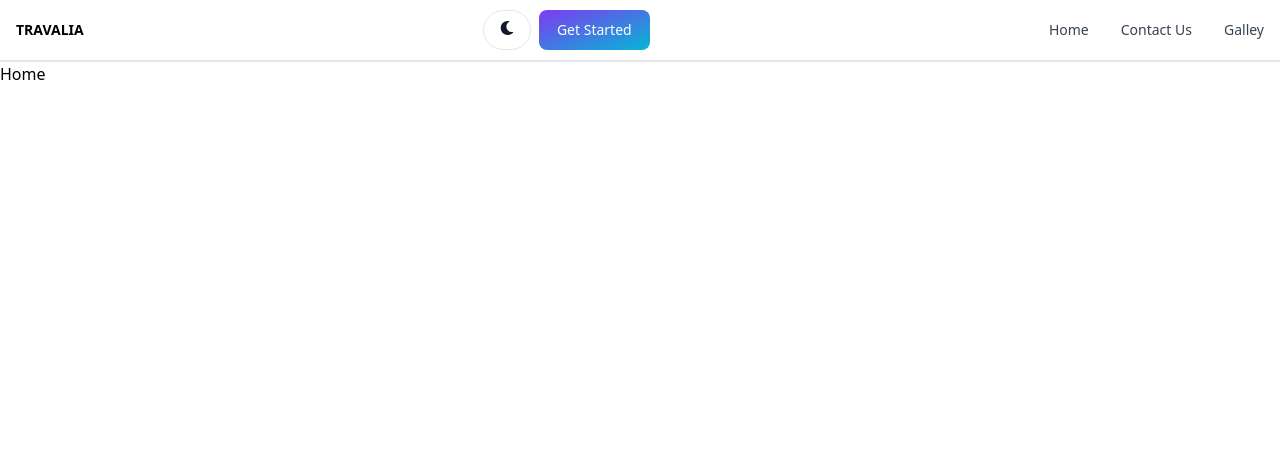
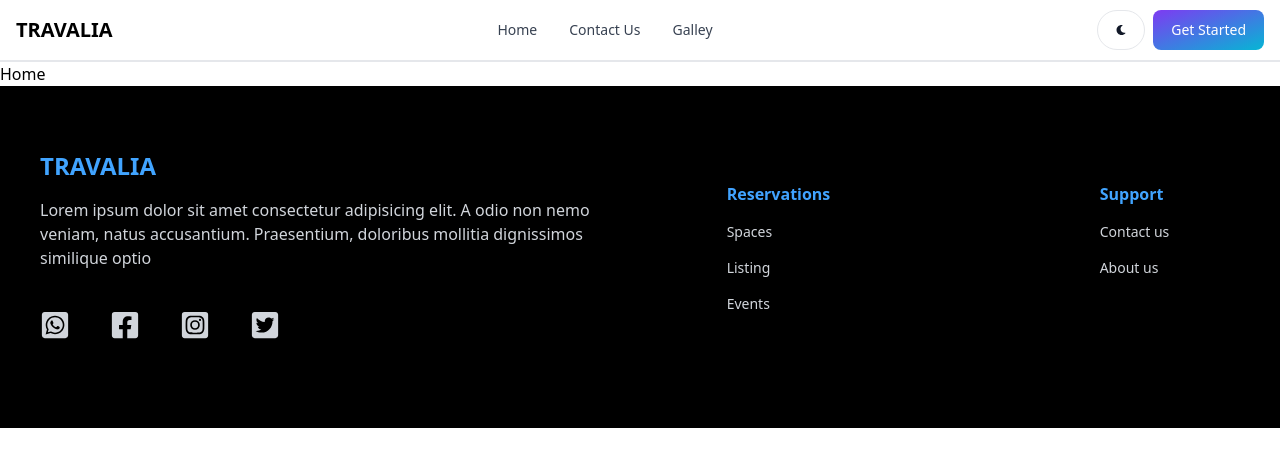
Before and after one commit to Gayasri72/Travalia, a React (Vite) app in the folder frontend/: page / in a window 1280 px wide. Shown: the top 466 px of the page. Built offline with nearby package versions, Linux system fonts and the light colour scheme.

Commit message:
set up footer and move some folers in to src

```diff
--- a/frontend/src/App.jsx
+++ b/frontend/src/App.jsx
@@ -1,10 +1,12 @@
 import{BrowserRouter,Routes,Route} from 'react-router-dom'
-import Home from '../pages/Home'
-import Info from '../pages/Info'
-import SignIn from '../pages/SignIn'
-import SignUp from '../pages/SignUp'
-import ContactUs from '../pages/ContactUs'
-import Header from '../components/Header'
+import Home from './pages/Home'
+import Info from './pages/Info'
+import SignIn from './pages/SignIn'
+import SignUp from './pages/SignUp'
+import ContactUs from './pages/ContactUs'
+import Header from './components/Header'
+import Notfound from './pages/Notfound'
+import Footer from './components/Footer'
 
 
 export default function App() {
@@ -19,8 +21,10 @@ export default function App() {
         <Route path="/sign-in" element={<SignIn/>} />
         <Route path="/sign-up" element={<SignUp/>} />
         <Route path="/contact" element={<ContactUs/>} />
+        <Route path="*" element={<Notfound/>} />
 
       </Routes>
+      <Footer/>
     </BrowserRouter>
   )
 }
--- /dev/null
+++ b/frontend/src/components/Footer.jsx
@@ -0,0 +1,52 @@
+import React from 'react';
+import {
+  FaWhatsappSquare,
+  FaFacebookSquare,
+  FaInstagramSquare,
+  FaTwitterSquare,
+} from 'react-icons/fa';
+import { Link } from 'react-router-dom';
+
+function Footer() {
+  return (
+    <div className="w-full bg-black py-16 px-10 grid md:grid-cols-2 gap-8 text-gray-300 bottom-0">
+      <div className="">
+        <h3 className="text-2xl font-bold text-[#41A4FF]">TRAVALIA</h3>
+        <p className="py-4">
+          Lorem ipsum dolor sit amet consectetur adipisicing elit. A odio non
+          nemo veniam, natus accusantium. Praesentium, doloribus mollitia
+          dignissimos similique optio
+        </p>
+        <div className="flex justify-start gap-10 md:w-[75%] my-6">
+          <FaWhatsappSquare size={30} />
+          <FaFacebookSquare size={30} />
+          <FaInstagramSquare size={30} />
+          <FaTwitterSquare size={30} />
+        </div>
+      </div>
+      <div className="flex md:justify-around justify-start mt-8">
+        <div>
+          <h6 className="font-bold text-[#41a3ff]">Reservations</h6>
+          <ul className="mt-2 font-light">
+            <li className="py-2 text-sm">Spaces</li>
+            <li className="py-2 text-sm">Listing</li>
+            <li className="py-2 text-sm">Events</li>
+          </ul>
+        </div>
+        <div className="ml-[8rem]">
+          <h6 className="font-bold text-[#41A4FF]">Support</h6>
+          <ul className="mt-2 font-light">
+            <li className="py-2 text-sm">
+              <Link to="/ContactUs">Contact us</Link>
+            </li>
+            <li className="py-2 text-sm">
+              <Link to="/aboutus">About us</Link>
+            </li>
+          </ul>
+        </div>
+      </div>
+    </div>
+  );
+}
+
+export default Footer;
--- /dev/null
+++ b/frontend/src/pages/Notfound.jsx
@@ -0,0 +1,7 @@
+import React from 'react'
+
+export default function Notfound() {
+  return (
+    <div>Notfound</div>
+  )
+}
```
Also changed, not shown: frontend/src/components/Header.jsx (renamed from frontend/components/Header.jsx), frontend/src/pages/ContactUs.jsx (renamed from frontend/pages/ContactUs.jsx), frontend/src/pages/Home.jsx (renamed from frontend/pages/Home.jsx), frontend/src/pages/Info.jsx (renamed from frontend/pages/Info.jsx), frontend/src/pages/SignIn.jsx (renamed from frontend/pages/SignIn.jsx), frontend/src/pages/SignUp.jsx (renamed from frontend/pages/SignUp.jsx).
